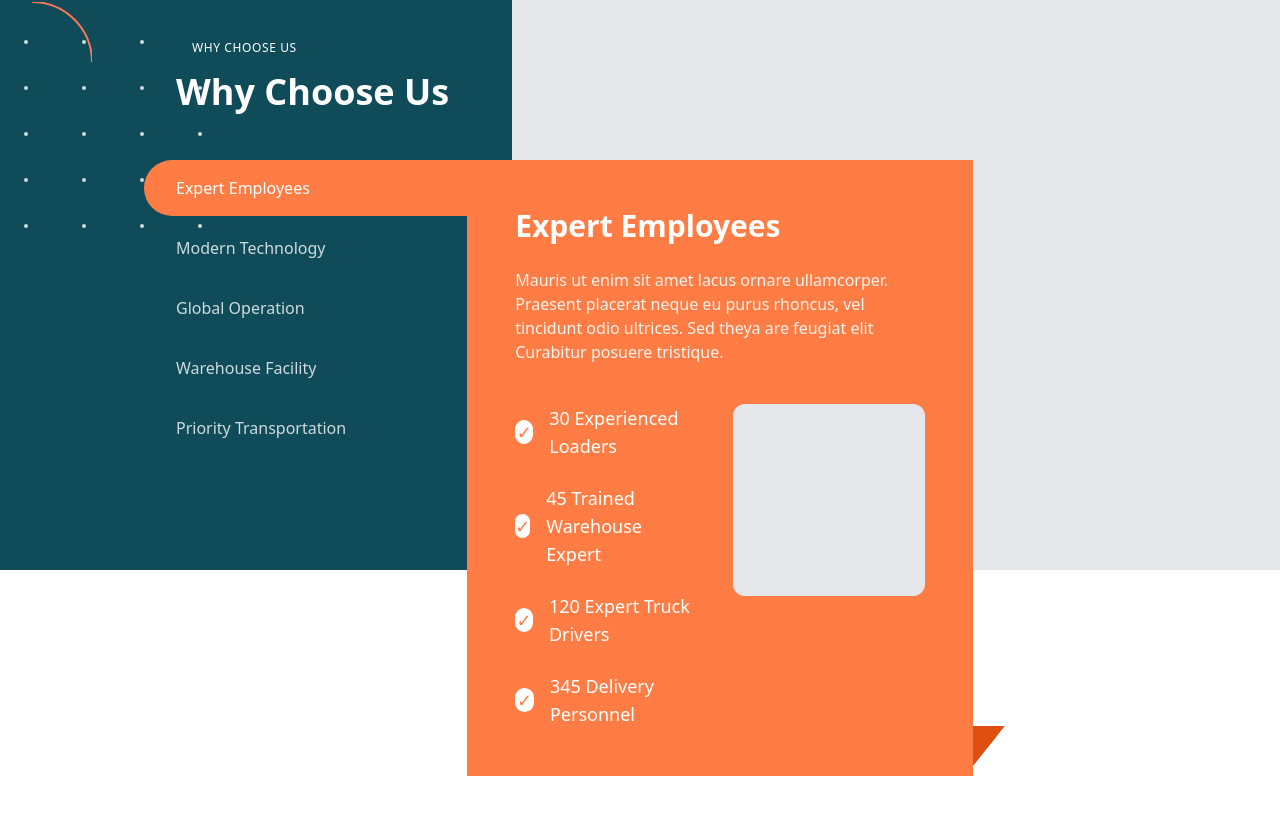
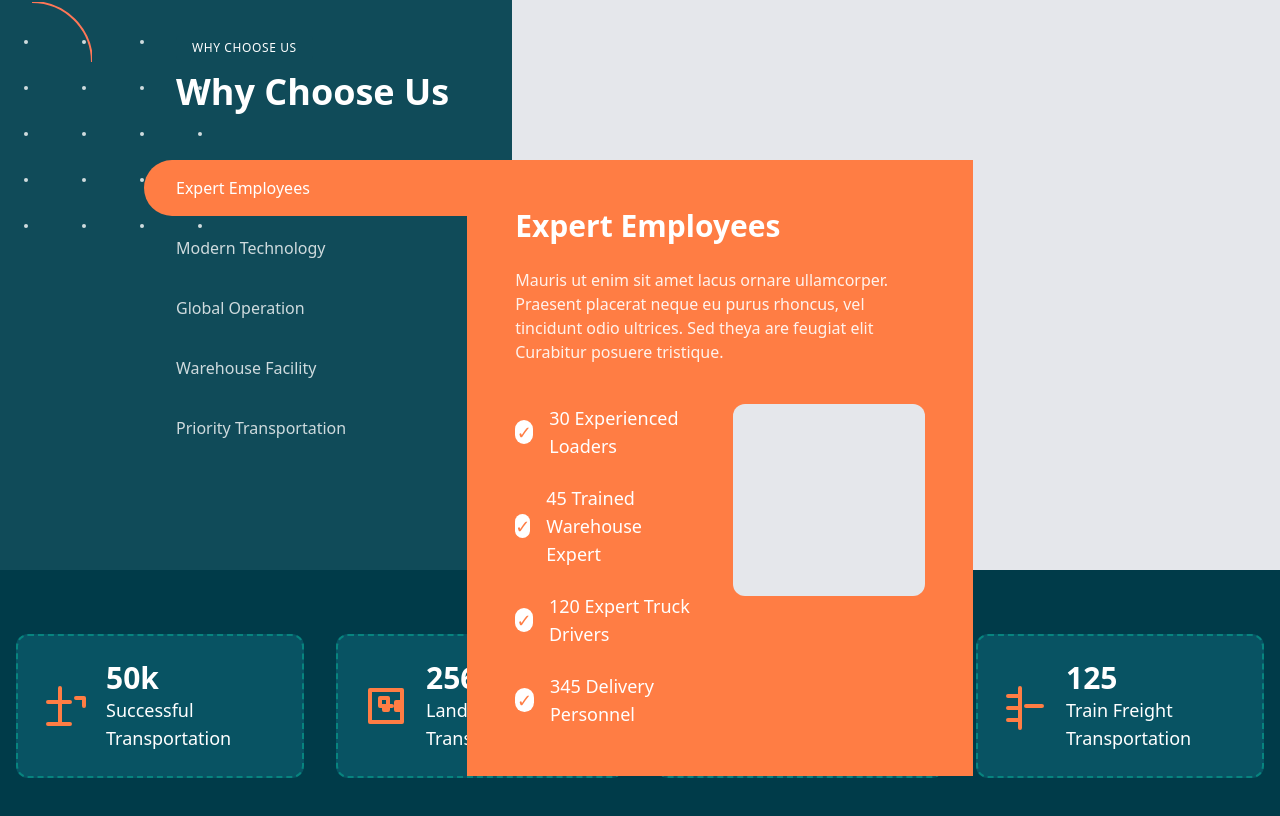
Before and after one commit to Mahmoud-Badawy1/adelaar-transport, a Next.js app: page / in a window 1280 px wide. Shown: the part 2517-3333 px from the top of the page. Before the commit the page ends 3293 px from the top, so only its background shows below. Built offline with nearby package versions, Linux system fonts and the light colour scheme.

Commit message:
stats section  done

```diff
--- a/src/components/home/stats.jsx
+++ b/src/components/home/stats.jsx
@@ -85,12 +85,12 @@ const StatsSection = () => {
   ];
 
   return (
-    <section className="bg-green3 py-16">
+    <section className="bg-darkblue py-16">
       <div className="container mx-auto px-4 grid grid-cols-1 md:grid-cols-4 gap-8">
         {stats.map((stat, index) => (
           <div
             key={index}
-            className="flex items-center bg-green4 text-white p-6 rounded-lg shadow-md"
+            className="flex items-center bg-darkblue2 text-white p-6 rounded-xl border-2 border-dashed border-green4"
           >
             <div className="flex-shrink-0">{stat.icon}</div>
             <div className="ml-4">
--- a/src/pages/LogisticsLanding.jsx
+++ b/src/pages/LogisticsLanding.jsx
@@ -13,7 +13,7 @@ const Home = () => {
       <LogisticsServices />
       <About />
       <WhyChooseUs />
-      {/* <StatsSection /> */}
+      <StatsSection />
     </div>
   );
 };
--- a/tailwind.config.js
+++ b/tailwind.config.js
@@ -26,6 +26,8 @@ module.exports = {
         lightOrange: "#FFEAE6",
         greyBlue1: "#F2F8FA",
         greyBlue2: "#E0E8F4",
+        darkblue:"#003B49",
+        darkblue2:"#085363",
       },
     },
   },
```
